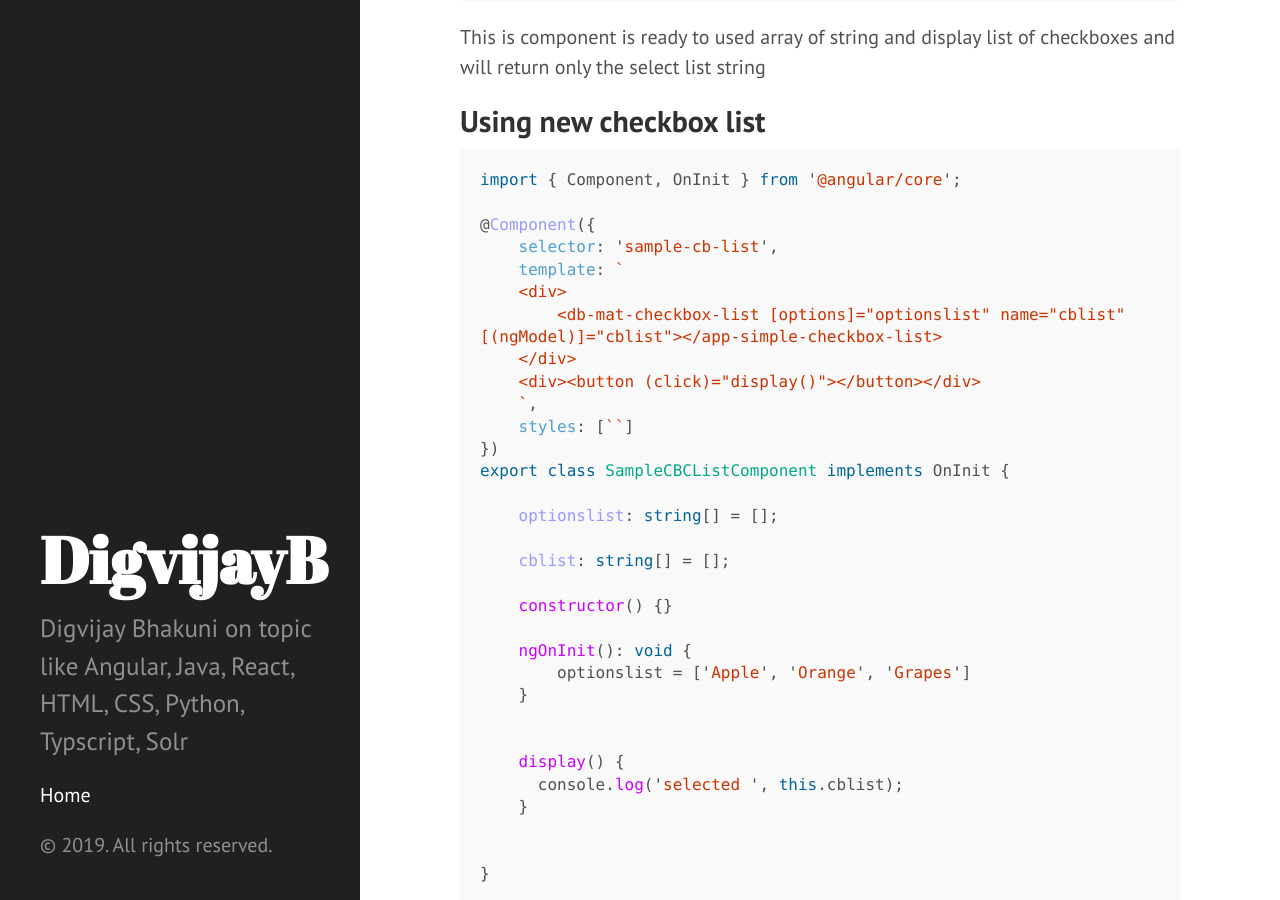
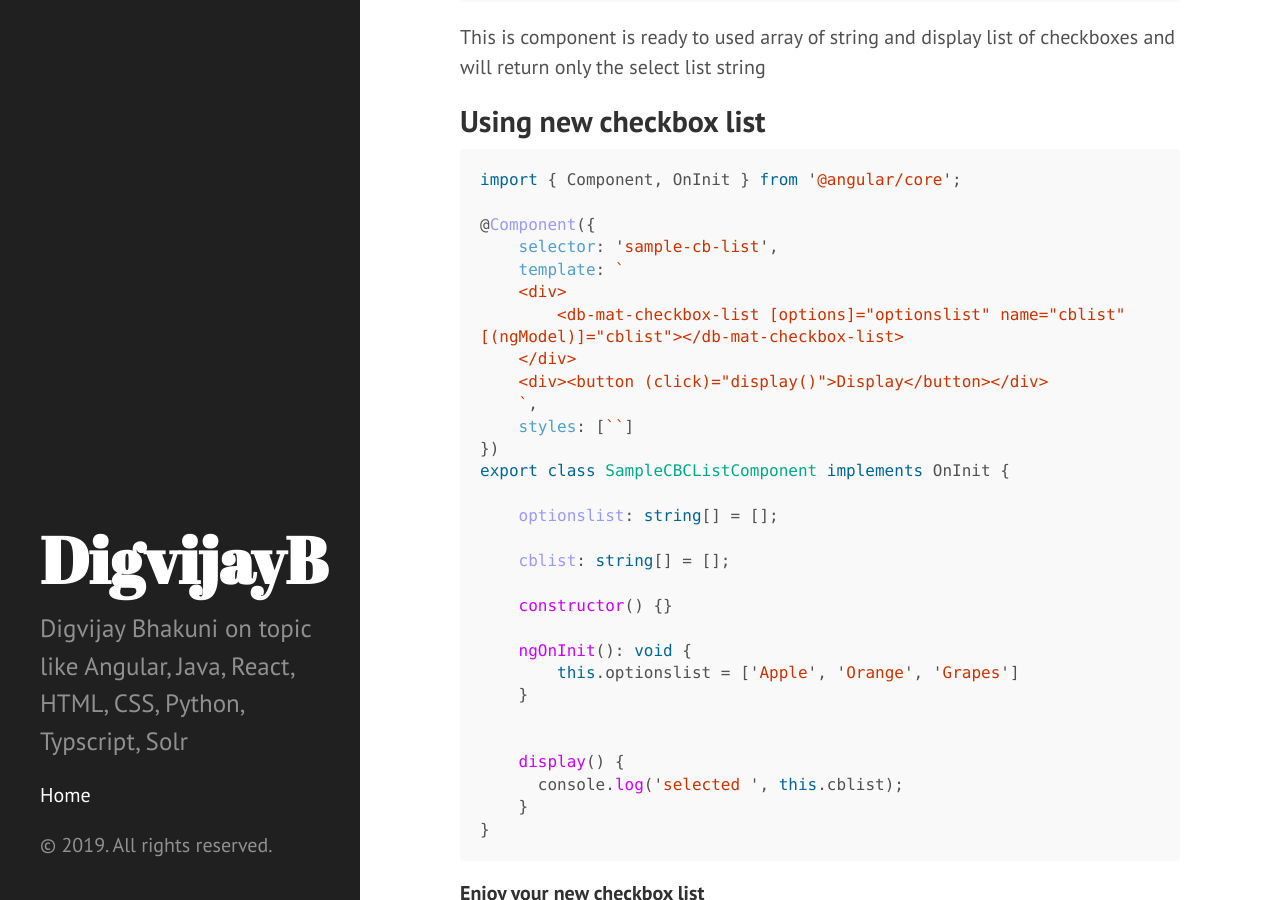
Before and after one commit to digvijaybhakuni/digvijaybhakuni.github.io, a Jekyll site: the page built from _posts/2019-05-31-checkbox-list-with-material-angular.md, in a window 1280 px wide and 900 px high, scrolled down 2055 px. Built offline with Jekyll 4.4.1, drawn with Linux system fonts in a browser that asks for light colours.

Commit message:
Update Blog “2019-05-31-checkbox-list-with-material-angular”

````diff
--- a/_posts/2019-05-31-checkbox-list-with-material-angular.md
+++ b/_posts/2019-05-31-checkbox-list-with-material-angular.md
@@ -92,9 +92,9 @@ import { Component, OnInit } from '@angular/core';
     selector: 'sample-cb-list',
     template: `
     <div>
-        <db-mat-checkbox-list [options]="optionslist" name="cblist" [(ngModel)]="cblist"></app-simple-checkbox-list>
+        <db-mat-checkbox-list [options]="optionslist" name="cblist" [(ngModel)]="cblist"></db-mat-checkbox-list>
     </div>
-    <div><button (click)="display()"></button></div>
+    <div><button (click)="display()">Display</button></div>
     `,
     styles: [``]
 })
@@ -107,15 +107,13 @@ export class SampleCBCListComponent implements OnInit {
     constructor() {}
 
     ngOnInit(): void {
-        optionslist = ['Apple', 'Orange', 'Grapes']
+        this.optionslist = ['Apple', 'Orange', 'Grapes']
     }
 
 
     display() {
       console.log('selected ', this.cblist);
     }
-
-
 }
 ```
 #### Enjoy your new checkbox list
````
Also changed, not shown: other parts of _posts/2019-05-31-checkbox-list-with-material-angular.md (+2 -2 lines).
